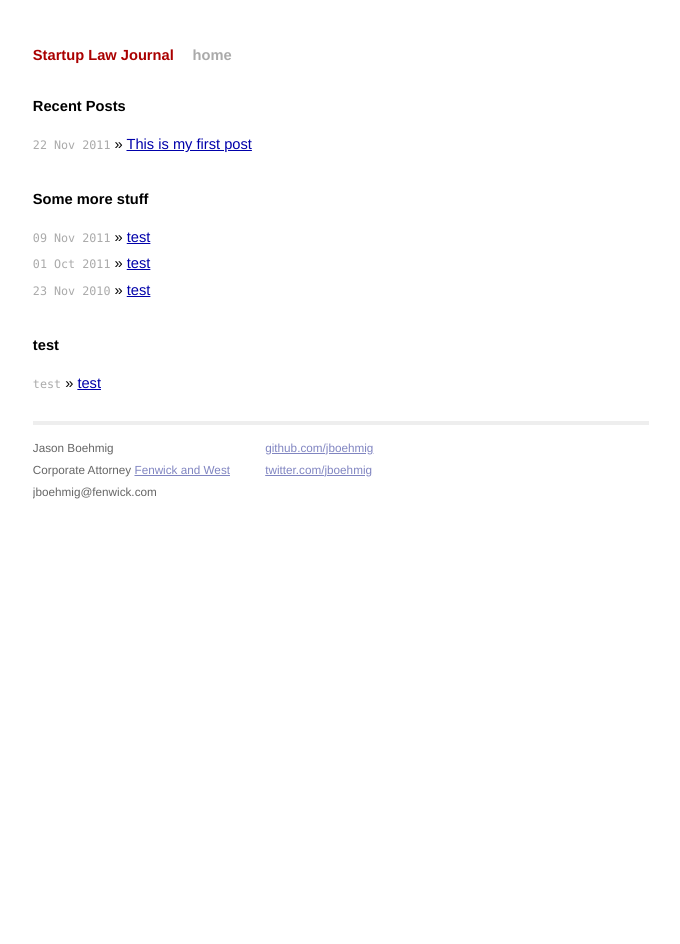
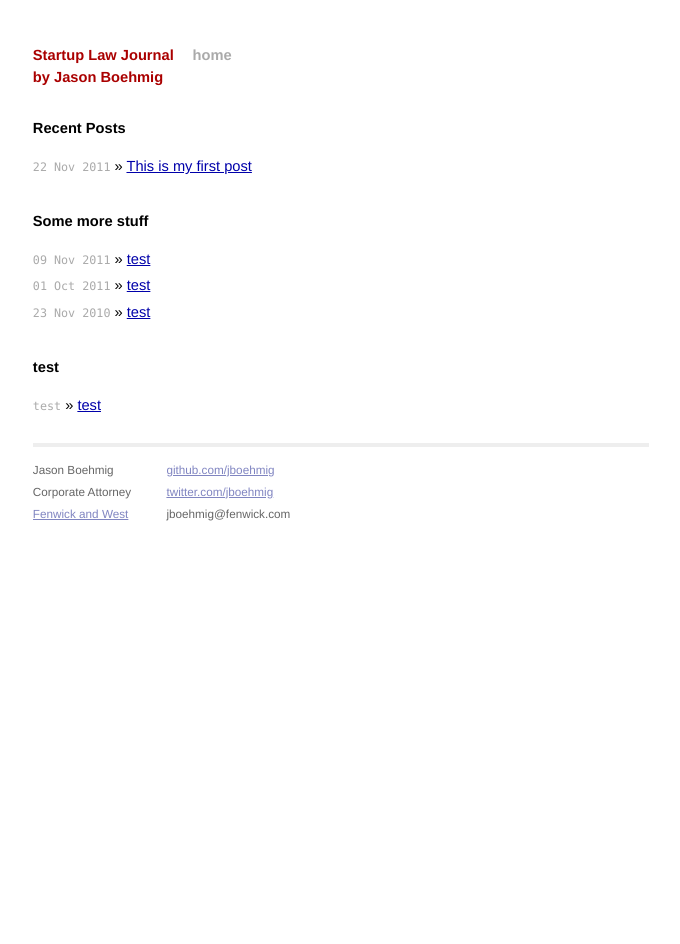
Before and after one commit to startuplawjournal/startuplawjournal.github.com, a Jekyll site: the page built from index.html, in a window 1280 px wide. Shown: the whole page, without its empty margins (299-979 px from the left). Built offline with Jekyll 4.4.1, drawn with Linux system fonts in a browser that asks for light colours; Markdown is read by kramdown in place of the engine named in the settings.

Commit message:
more fixes

```diff
--- a/_layouts/default.html
+++ b/_layouts/default.html
@@ -25,7 +25,8 @@
 <div class="site">
   <div class="title">
     <a href="/">Startup Law Journal</a>
-    <a class="extra" href="/">home</a>
+    <a class="extra" href="/">home</a><br>
+    by Jason Boehmig
   </div>
 
   {{ content }}
@@ -34,14 +35,15 @@
     <div class="contact">
       <p>
         Jason Boehmig<br />
-        Corporate Attorney <a href="http://www.fenwick.com/professionals/Pages/jasonboehmig.aspx">Fenwick and West</a><br />
-        jboehmig@fenwick.com
+        Corporate Attorney<br />
+        <a href="http://www.fenwick.com/professionals/Pages/jasonboehmig.aspx">Fenwick and West</a><br />
       </p>
     </div>
     <div class="contact">
       <p>
         <a href="http://github.com/jboehmig/">github.com/jboehmig</a><br />
         <a href="http://twitter.com/jboehmig/">twitter.com/jboehmig</a><br />
+        jboehmig@fenwick.com
       </p>
     </div>
   </div>
```
